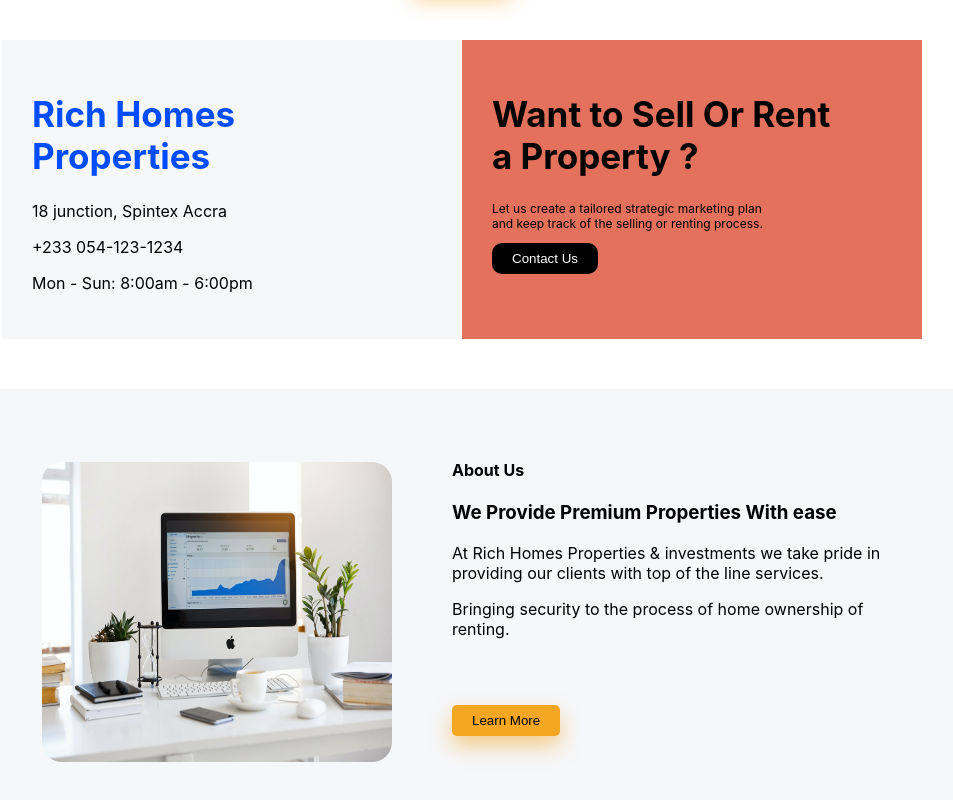
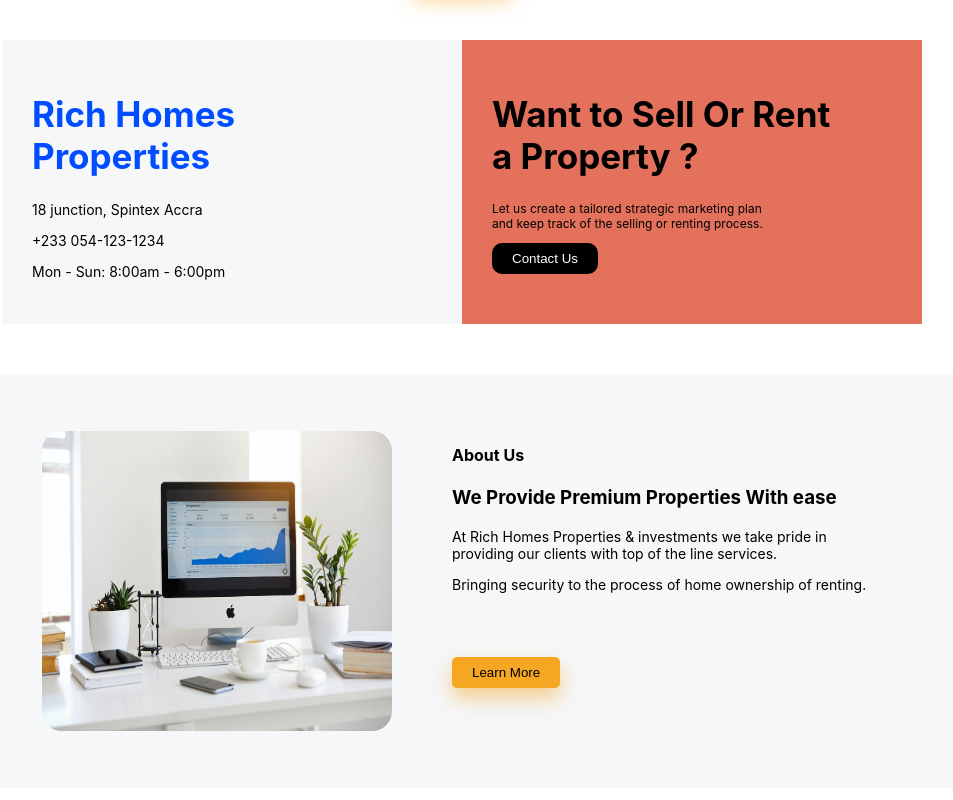
Before and after one commit to tosebikan/richhomesgh, a React (Create React App) app: page / in a window 1280 px wide. Shown: the part 1740-2540 px from the top of the page, without its empty margins (178-1131 px from the left). Built offline with nearby package versions, Linux system fonts and the light colour scheme.

Commit message:
responsive update

```diff
--- a/src/screens/HomeScreen.css
+++ b/src/screens/HomeScreen.css
@@ -193,7 +193,7 @@ html {
     font-size: 35px;
   }
   .info-a p {
-    font-size: 16px;
+    font-size: 14px;
   }
   .info-b {
     width: 540px;
@@ -226,6 +226,9 @@ html {
 .about-us-info {
   width: 290px;
 }
+.about-us-info p {
+  font-size: 12px;
+}
 
 .about-us-info h3 {
   font-weight: bold;
@@ -252,4 +255,7 @@ html {
     margin-left: 60px;
     padding: 0;
   }
+  .about-us-info p {
+    font-size: 14px;
+  }
 }
```
